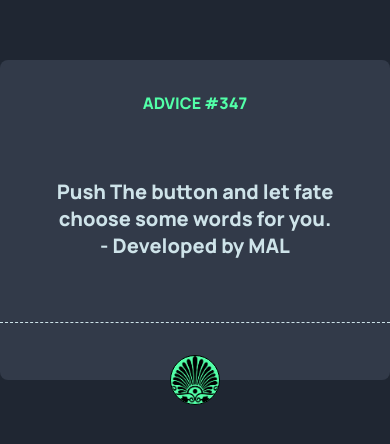
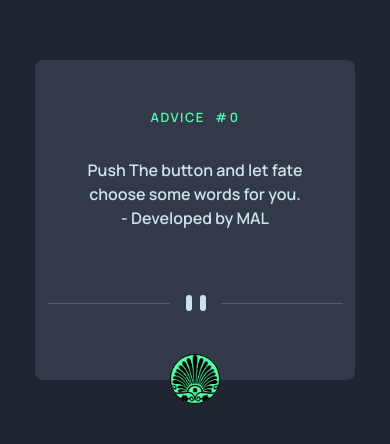
Before and after one commit to matheus-alopes/advice-generator-app-frontend-mentor, a plain HTML site: page index.html in a window 390 px wide. Shown: the part 202-646 px from the top of the page. Drawn offline with Linux system fonts and the light colour scheme.

Commit message:
Added Responsivity and styles

```diff
--- a/index.html
+++ b/index.html
@@ -1,26 +1,32 @@
 <!DOCTYPE html>
 <html lang="en">
-
     <head>
         <meta charset="UTF-8">
-    <meta http-equiv="X-UA-Compatible" content="IE=edge">
         <meta name="viewport" content="width=device-width, initial-scale=1.0">
 
         <link rel="stylesheet" href="./src/css/styles.css">
-    <link rel="shortcut icon" href="./src/images/icon.png" type="image/x-icon">
+        <link rel="shortcut icon" href="./src/images/favicon-32x32.png" type="image/x-icon">
 
-    <title>Gerador de Conselhos</title>
+        <title>Advice Generator | Frontend Mentor</title>
     </head>
 
     <body>
         <main class="card">
-        <header class="titulo">
-            ADVICE #<span>347</span>
+            <header class="title">
+                    <span>ADVICE</span> # <span class="advice-id">0</span>
             </header>
 
-        <p class="conselho">
+            <p class="advice">
                 Push The button and let fate choose some words for you. <br> - Developed by MAL
             </p>
+
+            <picture class="bottom-line-img">
+                <source media="(min-width: 630px)" srcset="./src/images/pattern-divider-desktop.svg" alt="pattern divider">
+
+                <source media="(max-width: 630px)" srcset="./src/images/pattern-divider-mobile.svg" alt="pattern divider">
+
+                <img srcset="./src/images/pattern-divider-desktop.svg" alt="pattern divider">
+            </picture>
 
             <footer>
                 <img src="./src/images/icon.png" alt="Oracle icon" class="footer-icon">
@@ -29,5 +35,4 @@
 
         <script src="./src/Js/main.js"></script>
     </body>
-
 </html>
--- a/src/Js/main.js
+++ b/src/Js/main.js
@@ -1,5 +1,5 @@
-let idConselho = document.querySelector(".card .titulo span");
-let textoConselho = document.querySelector(".card .conselho");
+let idConselho = document.querySelector(".card .title .advice-id");
+let textoConselho = document.querySelector(".card .advice");
 
 const botaoConselhoAleatorio = document.querySelector("main footer img");
 
--- a/src/css/styles.css
+++ b/src/css/styles.css
@@ -1,4 +1,4 @@
-@import url('https://fonts.googleapis.com/css2?family=Manrope:wght@800&display=swap');
+@import url('https://fonts.googleapis.com/css2?family=Manrope:wght@600&display=swap');
 
 :root {
     --text-color: hsl(193, 38%, 86%);
@@ -26,7 +26,7 @@ body {
 .card {
     width: 31rem;
     height: 20rem;
-    padding: 2rem;
+    padding: 3rem;
     border-radius: 0.5rem;
     background-color: var(--advice-card-color);
     display: flex;
@@ -35,26 +35,37 @@ body {
     position: relative;
 }
 
-.card .titulo {
-    margin-bottom: 4rem;
+.card .title {
+    margin-bottom: 2rem;
     color: var(--advice-dice-color);
     font-size: 16px;
 }
 
-.card .conselho {
-    padding-bottom: 5rem;
-    font-size: 20px;
+.card .title span {
+    letter-spacing: 1.5px;
+}
+
+.card .title span:first-child {
+    margin-right: 0.5rem;
+}
+
+.card .advice {
+    font-size: 1.25rem;
     text-align: center;
+    line-height: 1.5;
+}
+
+.card .bottom-line-img {
+    position: absolute;
+    bottom: 20%;
 }
 
 .card footer {
     width: 100%;
     height: 80px;
-    padding-top: 2rem;
-    border-top: 1px dashed var(--text-color);
     text-align: center;
     position: absolute;
-    bottom: -7%;
+    bottom: -17%;
 }
 
 .card footer .footer-icon {
@@ -71,3 +82,17 @@ body {
     box-shadow: 0 0 5px 5px hsl(150, 100%, 76%);
     transition: 1s;
 }
+
+@media screen and (max-width: 630px) {
+    .card {
+        width: 20rem;
+    }
+
+    .card .advice {
+        font-size: 1rem;
+    }
+
+    .card .title {
+        font-size: 0.8rem;
+    }
+}
```
Also changed, not shown: src/Gif/gif-projeto-gerador-de-conselhos.gif (deleted), src/Gif/gif.gif (added), src/images/favicon-32x32.png (added), src/images/pattern-divider-desktop.svg (added), src/images/pattern-divider-mobile.svg (added). Lines whose indentation alone changed are shown as unchanged.
